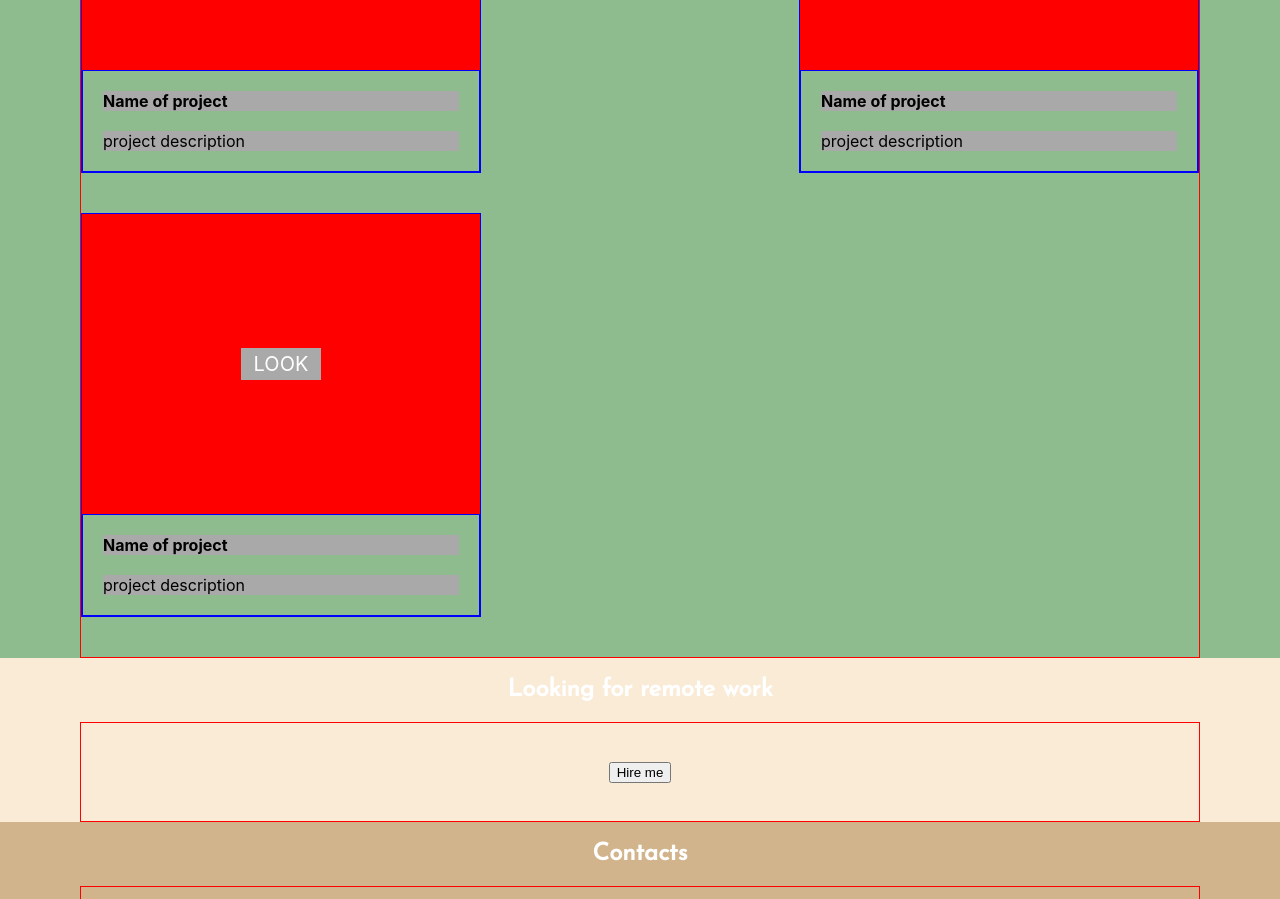
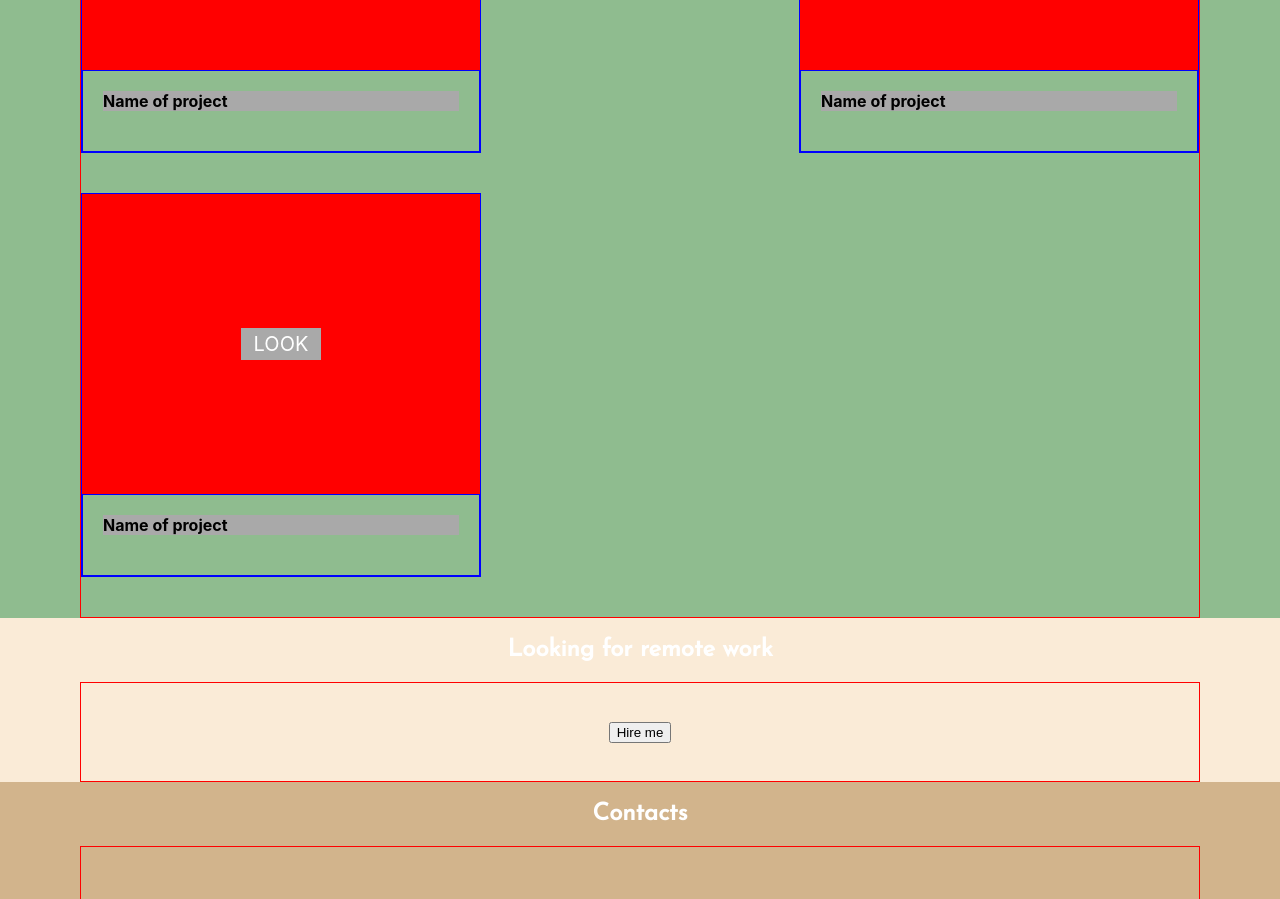
Before and after one commit to aivan3d66/portfolio, a React (Create React App) app: page / in a window 1280 px wide. Shown: the part 1960-2859 px from the top of the page. Built offline with nearby package versions, Linux system fonts and the light colour scheme.

Commit message:
add rename text - description

```diff
--- a/src/components/Works/WorkItem/WorkItem.tsx
+++ b/src/components/Works/WorkItem/WorkItem.tsx
@@ -3,10 +3,10 @@ import React from "react";
 
 type WorkItemType = {
   title: string,
-  text: string
+  description: string
 }
 
-export const WorkItem: React.FC<WorkItemType> = ({title, text}) => {
+export const WorkItem: React.FC<WorkItemType> = ({title, description}) => {
   return (
     <div className={style.workItem}>
       <div className={style.workPreview}>
@@ -14,7 +14,7 @@ export const WorkItem: React.FC<WorkItemType> = ({title, text}) => {
       </div>
       <div className={style.workDescription}>
         <div className={style.workItem__title}>{title}</div>
-        <div className={style.workItem__text}>{text}</div>
+        <div className={style.workItem__text}>{description}</div>
       </div>
     </div>
   )
```
